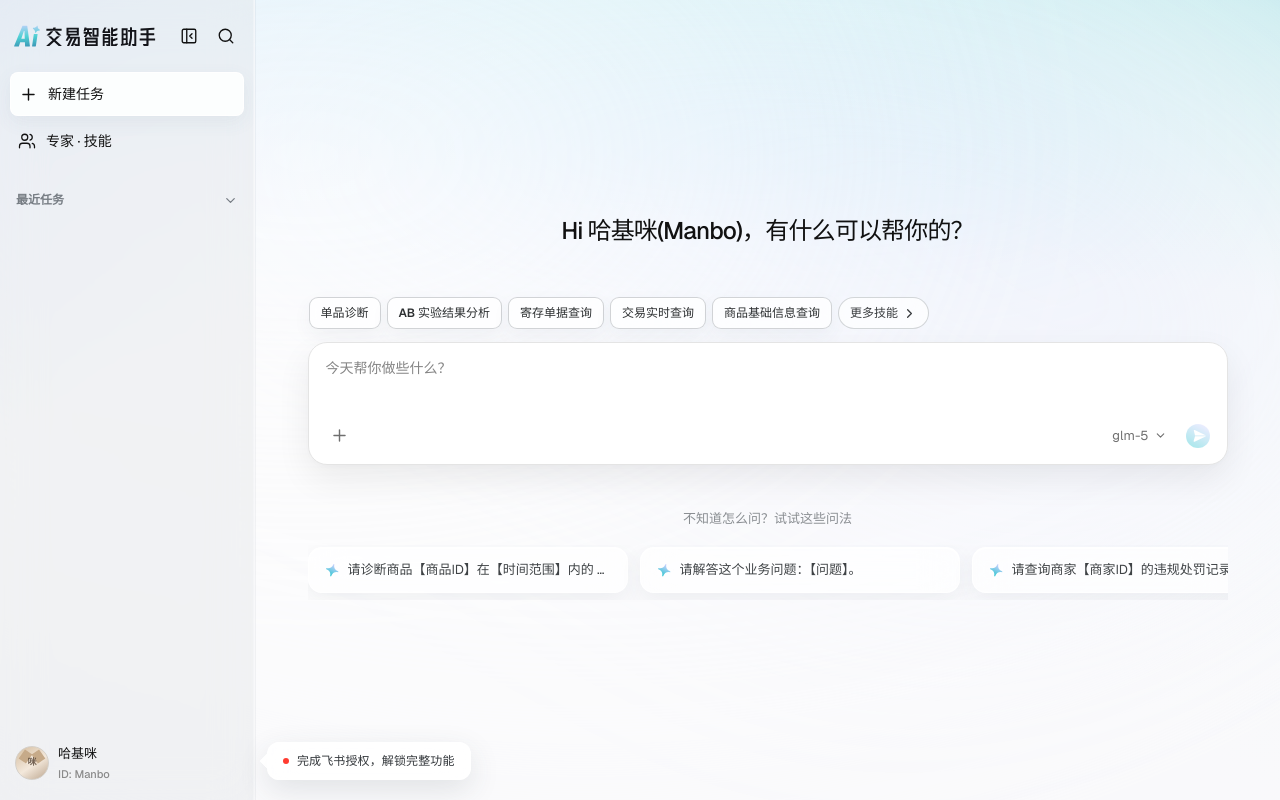
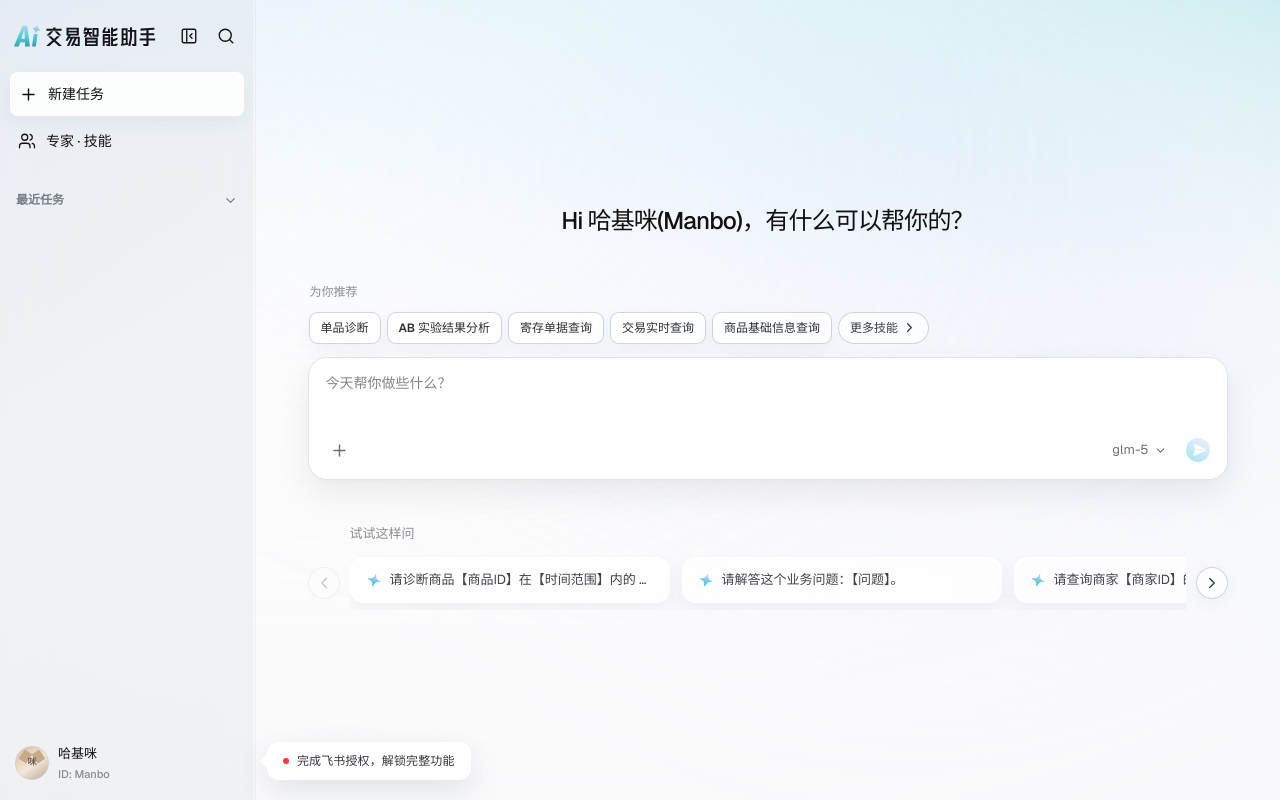
Before and after one commit to junnzhuu/trade-agent-demo, a Next.js app: page / in a window 1280 px wide. Built offline with nearby package versions, Linux system fonts and the light colour scheme.

Commit message:
feat: refine recommended question carousel

```diff
--- a/app/globals.css
+++ b/app/globals.css
@@ -715,6 +715,14 @@ button:disabled {
   display: block;
   width: min(920px, 100%);
   margin-bottom: 10px;
+}
+
+.home-skill-recommendation-label {
+  margin: 0 0 8px 2px;
+  color: #8a8e92;
+  font-size: 12px;
+  line-height: 1.4;
+  text-align: left;
 }
 
 .home-discovery-options {
@@ -866,11 +874,44 @@ button:disabled {
 }
 
 .home-suggested-questions > p {
-  margin: 0 0 16px;
+  margin: 0 0 12px 42px;
   color: #8a8e92;
   font-size: 13px;
   line-height: 1.5;
-  text-align: center;
+  text-align: left;
+}
+
+.home-suggested-question-carousel {
+  display: grid;
+  grid-template-columns: 32px minmax(0, 1fr) 32px;
+  align-items: center;
+  gap: 10px;
+}
+
+.home-suggested-question-arrow {
+  display: grid;
+  width: 32px;
+  height: 32px;
+  place-items: center;
+  padding: 0;
+  border: 1px solid rgba(191, 195, 198, 0.7);
+  border-radius: 999px;
+  background: rgba(255, 255, 255, 0.74);
+  color: #35383a;
+  box-shadow: 0 5px 14px rgba(65, 78, 88, 0.06);
+  -webkit-backdrop-filter: blur(16px) saturate(116%);
+  backdrop-filter: blur(16px) saturate(116%);
+}
+
+.home-suggested-question-arrow:hover:not(:disabled),
+.home-suggested-question-arrow:focus-visible:not(:disabled) {
+  border-color: #01c1c2;
+  color: #009fa0;
+}
+
+.home-suggested-question-arrow:disabled {
+  opacity: 0.28;
+  cursor: default;
 }
 
 .home-suggested-question-list {
@@ -4167,6 +4208,20 @@ button:disabled {
     margin-top: 32px;
   }
 
+  .home-suggested-questions > p {
+    margin-left: 38px;
+  }
+
+  .home-suggested-question-carousel {
+    grid-template-columns: 30px minmax(0, 1fr) 30px;
+    gap: 7px;
+  }
+
+  .home-suggested-question-arrow {
+    width: 30px;
+    height: 30px;
+  }
+
   .home-suggested-question-list button {
     width: min(300px, 78vw);
   }
--- a/app/page.tsx
+++ b/app/page.tsx
@@ -6,6 +6,7 @@ import {
   Bookmark,
   Check,
   ChevronDown,
+  ChevronLeft,
   ChevronRight,
   ClipboardList,
   Copy,
@@ -2414,6 +2415,7 @@ function HomeSkillDiscovery({
 }) {
   return (
     <section aria-label="常用技能" className="home-skill-discovery">
+      <p className="home-skill-recommendation-label">为你推荐</p>
       <div className="home-discovery-options">
         {skills.map((skill) => (
           <button
@@ -2446,6 +2448,40 @@ function HomeSuggestedQuestions({
   questions: ReturnType<typeof getHomeSuggestedQuestions>;
   onSelect: (question: string) => void;
 }) {
+  const questionListRef = useRef<HTMLDivElement | null>(null);
+  const [canScrollLeft, setCanScrollLeft] = useState(false);
+  const [canScrollRight, setCanScrollRight] = useState(false);
+
+  const updateQuestionScrollState = useCallback(() => {
+    const list = questionListRef.current;
+    if (!list) return;
+    const maxScrollLeft = Math.max(0, list.scrollWidth - list.clientWidth);
+    setCanScrollLeft(list.scrollLeft > 2);
+    setCanScrollRight(list.scrollLeft < maxScrollLeft - 2);
+  }, []);
+
+  useEffect(() => {
+    updateQuestionScrollState();
+    const list = questionListRef.current;
+    if (!list) return;
+    const observer = new ResizeObserver(updateQuestionScrollState);
+    observer.observe(list);
+    Array.from(list.children).forEach((child) => observer.observe(child));
+    return () => observer.disconnect();
+  }, [questions, updateQuestionScrollState]);
+
+  const scrollQuestions = (direction: -1 | 1) => {
+    const list = questionListRef.current;
+    if (!list) return;
+    const reduceMotion = window.matchMedia(
+      "(prefers-reduced-motion: reduce)",
+    ).matches;
+    list.scrollBy({
+      behavior: reduceMotion ? "auto" : "smooth",
+      left: direction * Math.max(240, list.clientWidth * 0.8),
+    });
+  };
+
   if (!questions.length) return null;
 
   return (
@@ -2453,8 +2489,22 @@ function HomeSuggestedQuestions({
       aria-label="猜你想问"
       className="home-suggested-questions"
     >
-      <p>不知道怎么问？试试这些问法</p>
-      <div className="home-suggested-question-list">
+      <p>试试这样问</p>
+      <div className="home-suggested-question-carousel">
+        <button
+          aria-label="查看上一组问题"
+          className="home-suggested-question-arrow"
+          disabled={!canScrollLeft}
+          onClick={() => scrollQuestions(-1)}
+          type="button"
+        >
+          <ChevronLeft aria-hidden="true" size={18} strokeWidth={1.8} />
+        </button>
+        <div
+          className="home-suggested-question-list"
+          onScroll={updateQuestionScrollState}
+          ref={questionListRef}
+        >
           {questions.map((question) => (
             <button
               key={question.id}
@@ -2473,6 +2523,16 @@ function HomeSuggestedQuestions({
               <span>{question.standardQuestion}</span>
             </button>
           ))}
+        </div>
+        <button
+          aria-label="查看下一组问题"
+          className="home-suggested-question-arrow"
+          disabled={!canScrollRight}
+          onClick={() => scrollQuestions(1)}
+          type="button"
+        >
+          <ChevronRight aria-hidden="true" size={18} strokeWidth={1.8} />
+        </button>
       </div>
     </section>
   );
```
Also changed, not shown: 1 other file (tests, documents, lock files or other folders). Lines whose indentation alone changed are shown as unchanged.
